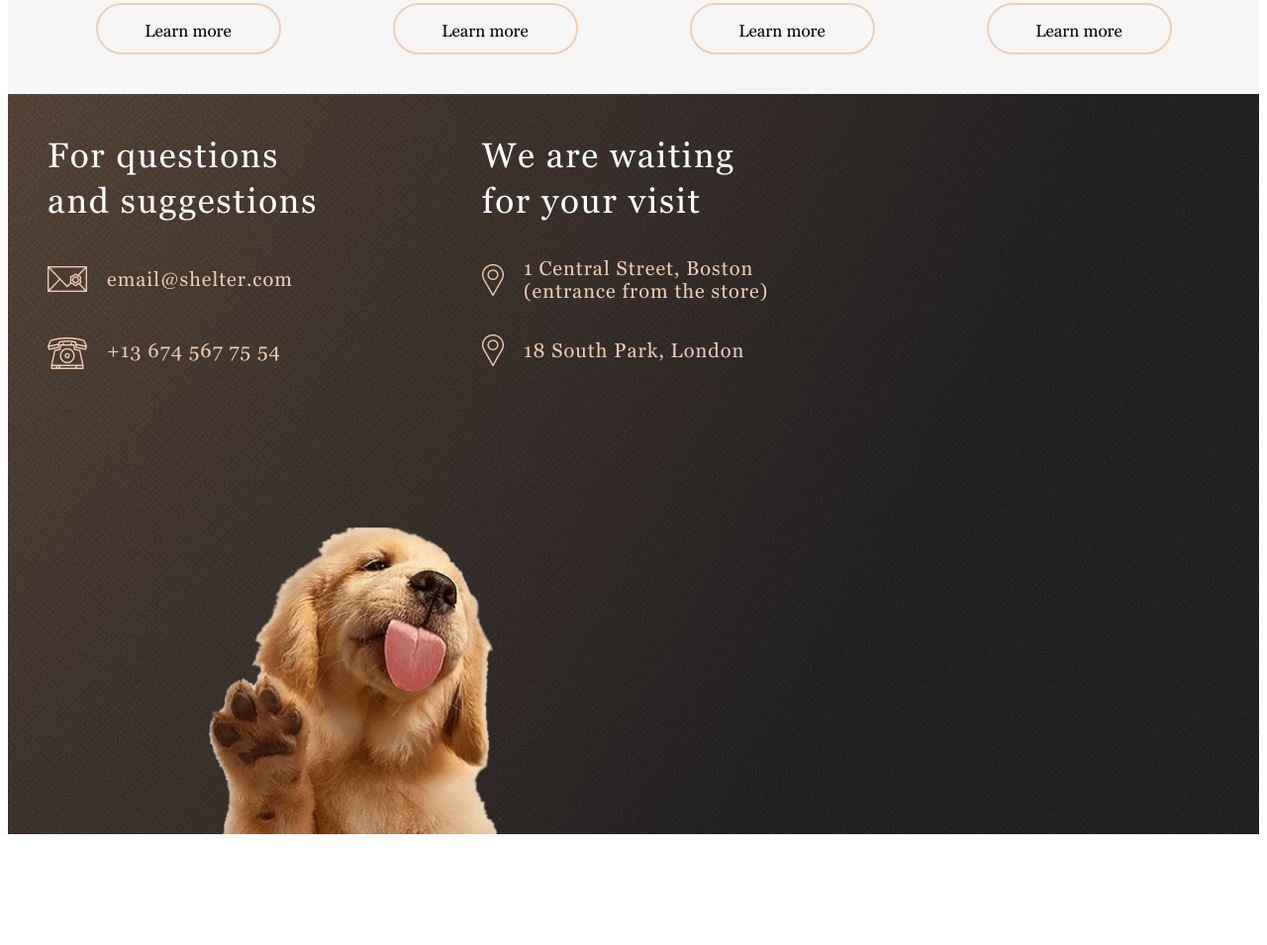
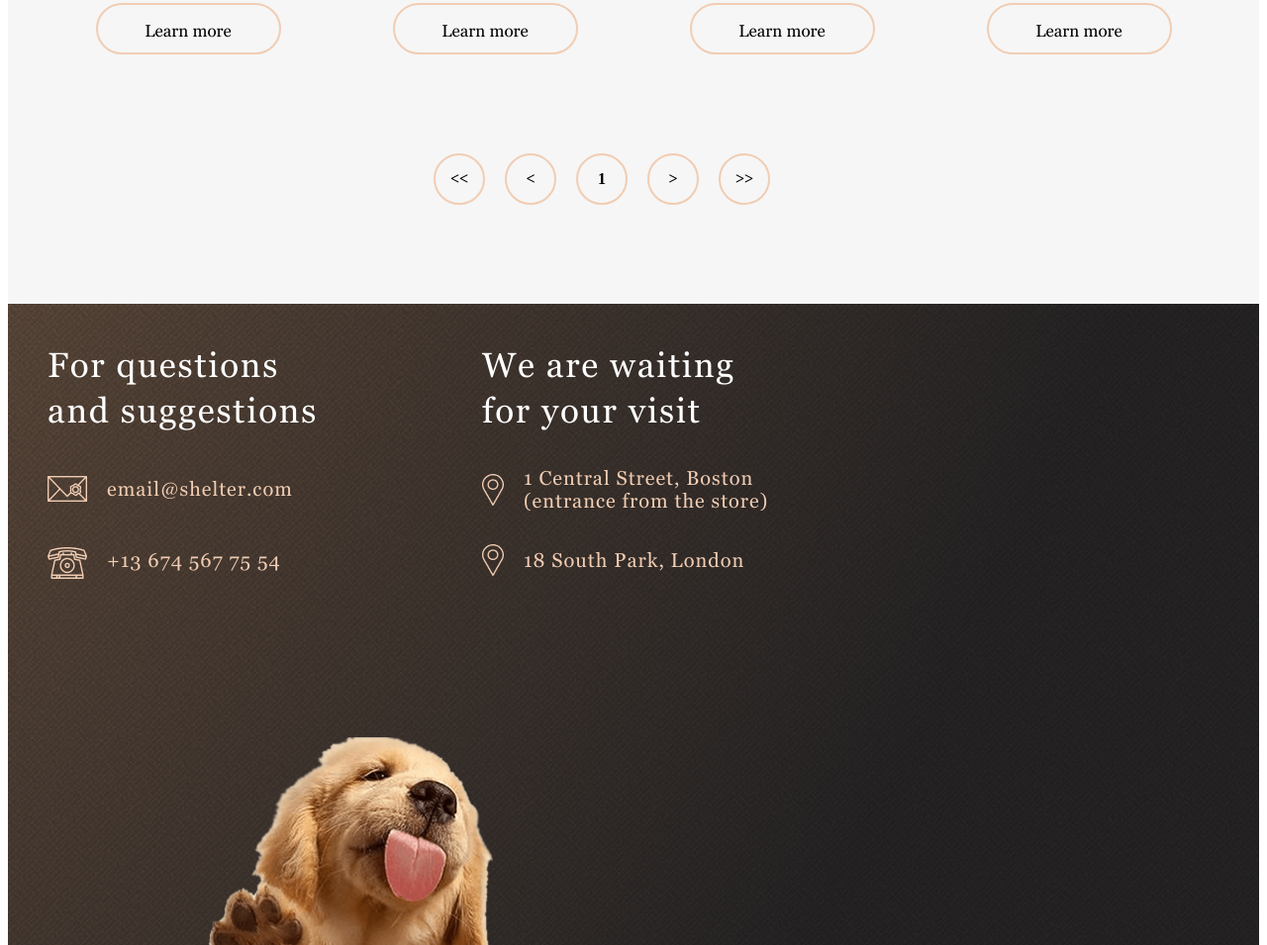
Before and after one commit to oppoososa/shelter, a plain HTML site: page pets.html in a window 1280 px wide. Shown: the part 1113-2068 px from the top of the page at 99% size. Before the commit the page ends 1964 px from the top, so only its background shows below. Drawn offline with Linux system fonts and the light colour scheme; a web font is replaced by a local one.

Commit message:
feat: add pets navigation

```diff
--- a/css/pets.css
+++ b/css/pets.css
@@ -20,3 +20,23 @@
 .li_item:nth-last-child(4) {
   border-bottom: 0px;
 }
+.button_paginator {
+  display: flex;
+  align-items: center;
+  justify-content: center;
+  box-sizing: border-box;
+  padding: 0px;
+  width: 52px;
+  height: 52px;
+  border: 2px solid #f1cdb3;
+  border-radius: 100px;
+  cursor: pointer;
+}
+.navigation {
+  display: flex;
+  justify-content: space-between;
+  align-items: center;
+  margin: 60px 430px 100px;
+  width: 340px;
+  text-align: center;
+}
--- a/pets.html
+++ b/pets.html
@@ -76,6 +76,13 @@
             <div class="button_card">Learn more</div>
           </div>
         </div>
+        <div class="navigation">
+          <div class="button_paginator button_disabled"><h4>&lt;&lt;</h4></div>
+          <div class="button_paginator button_disabled"><h4>&lt;</h4></div>
+          <div class="button_paginator button_checked"><h4>1</h4></div>
+          <div class="button_paginator"><h4>></h4></div>
+          <div class="button_paginator"><h4>>></h4></div>
+        </div>
       </div>
       <div class="footer">
         <div class="footer_contact">
```
